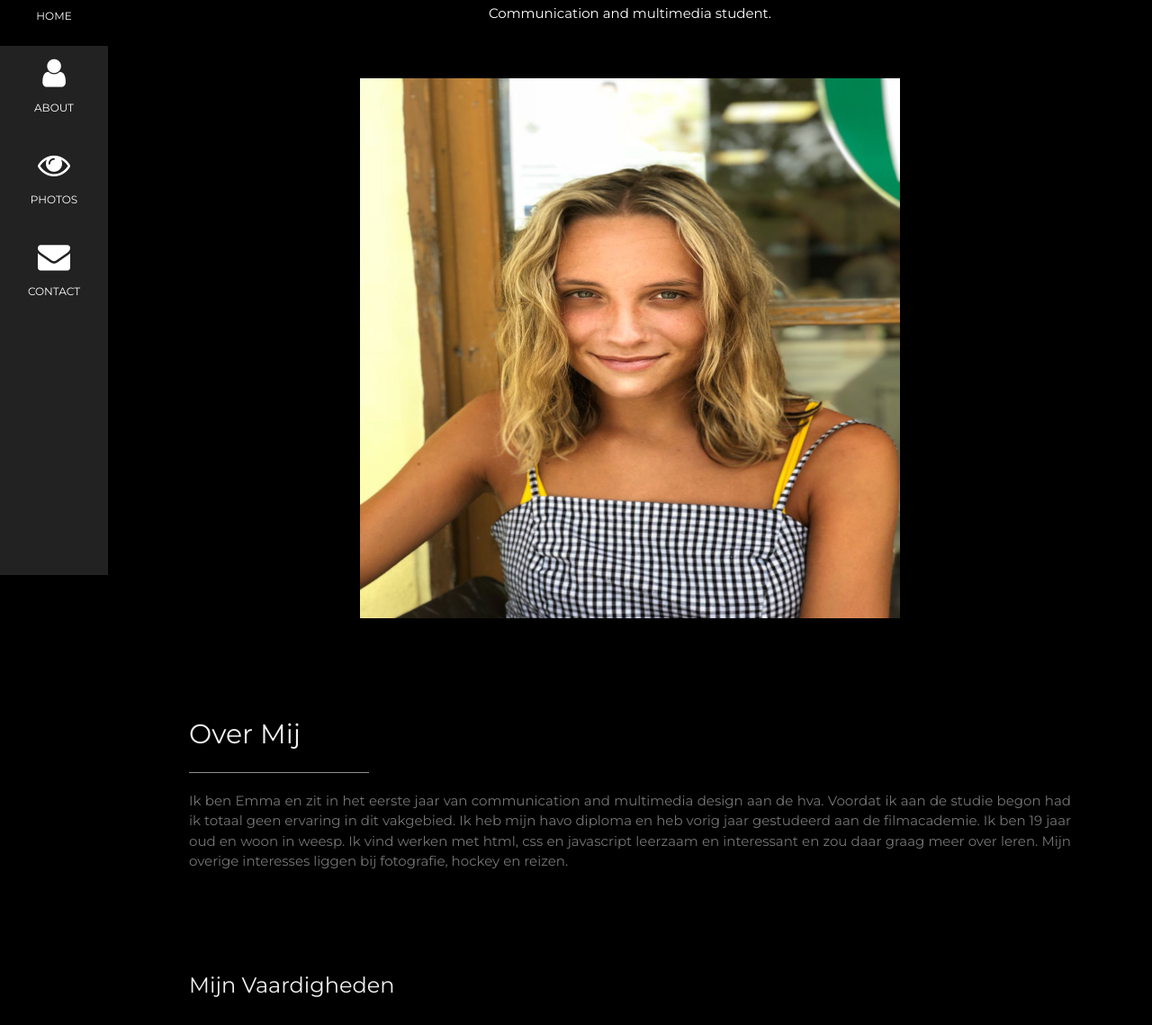
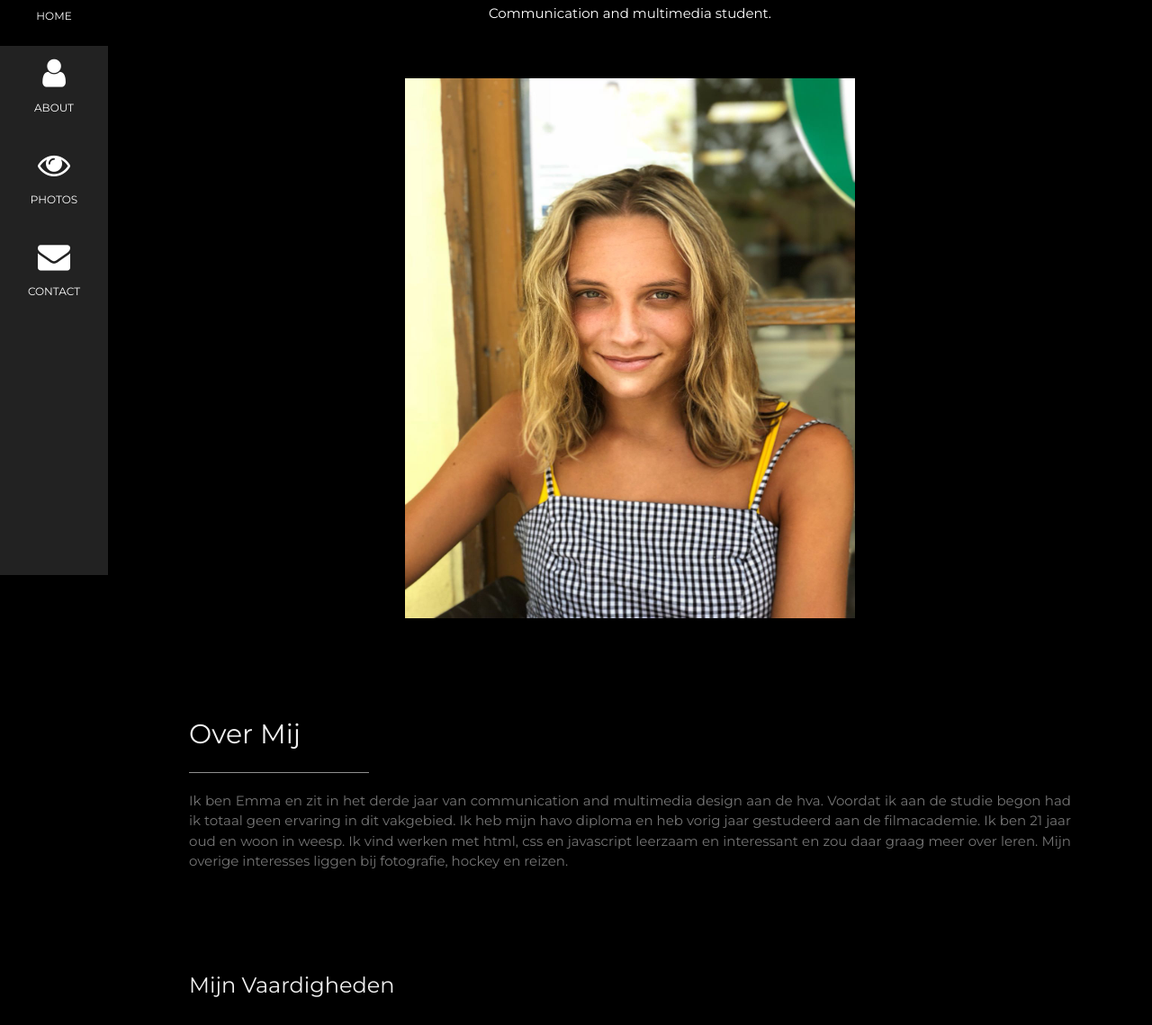
Before and after one commit to emmaoudmaijer/Portfolio, a website: page portfolio.html in a window 1280 px wide. Shown: the part 161-1300 px from the top of the page at 90% size. Drawn offline with nearby package versions, Linux system fonts and the light colour scheme.

Commit message:
change homepage

```diff
--- a/portfolio.html
+++ b/portfolio.html
@@ -81,14 +81,14 @@
         <header class="w3-container w3-padding-32 w3-center w3-black" id="home">
             <h1 class="w3-jumbo"><span class="w3-hide-small">PORTFOLIO</span> 2017/2020</h1>
             <p>Communication and multimedia student.</p><br><br>
-            <img src="images/emma.jpeg" alt="Emma" class="fotovanmezelf" width="600" height="600">
+            <img src="images/emma.jpeg" alt="Emma" class="fotovanmezelf" width="500" height="600">
         </header>
 
         <!-- About Section -->
         <div class="w3-content w3-justify w3-text-grey w3-padding-64" id="about">
             <h2 class="w3-text-light-grey">Over Mij</h2>
             <hr style="width:200px" class="w3-opacity">
-            <p>Ik ben Emma en zit in het eerste jaar van communication and multimedia design aan de hva. Voordat ik aan de studie begon had ik totaal geen ervaring in dit vakgebied. Ik heb mijn havo diploma en heb vorig jaar gestudeerd aan de filmacademie. Ik ben 19 jaar oud en woon in weesp. Ik vind werken met html, css en javascript leerzaam en interessant en zou daar graag meer over leren. Mijn overige interesses liggen bij fotografie, hockey en reizen.
+            <p>Ik ben Emma en zit in het derde jaar van communication and multimedia design aan de hva. Voordat ik aan de studie begon had ik totaal geen ervaring in dit vakgebied. Ik heb mijn havo diploma en heb vorig jaar gestudeerd aan de filmacademie. Ik ben 21 jaar oud en woon in weesp. Ik vind werken met html, css en javascript leerzaam en interessant en zou daar graag meer over leren. Mijn overige interesses liggen bij fotografie, hockey en reizen.
             </p><br><br><br>
             <h3 class="w3-padding-16 w3-text-light-grey">Mijn Vaardigheden</h3>
             <p class="w3-wide">Fotografie</p>
```
